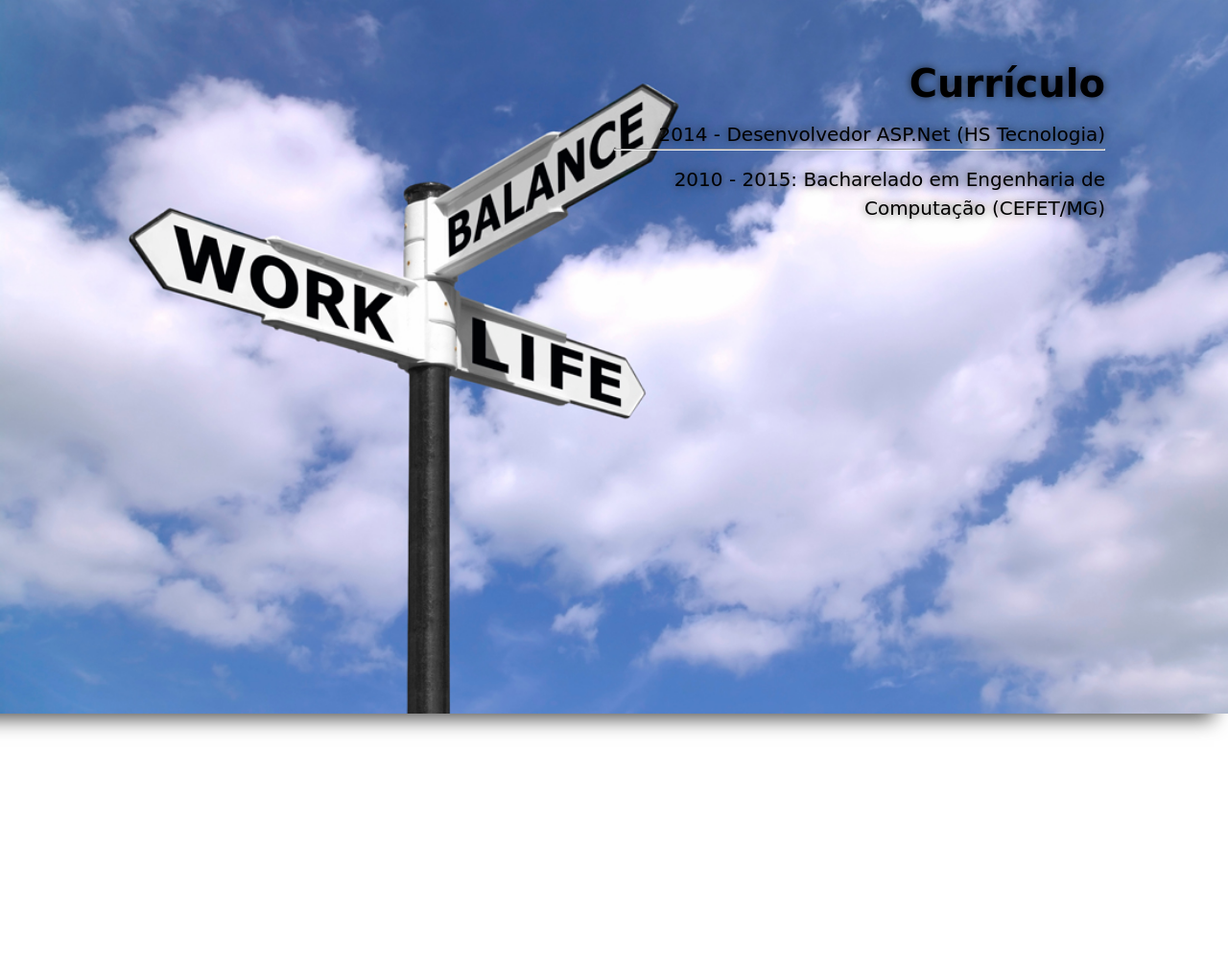
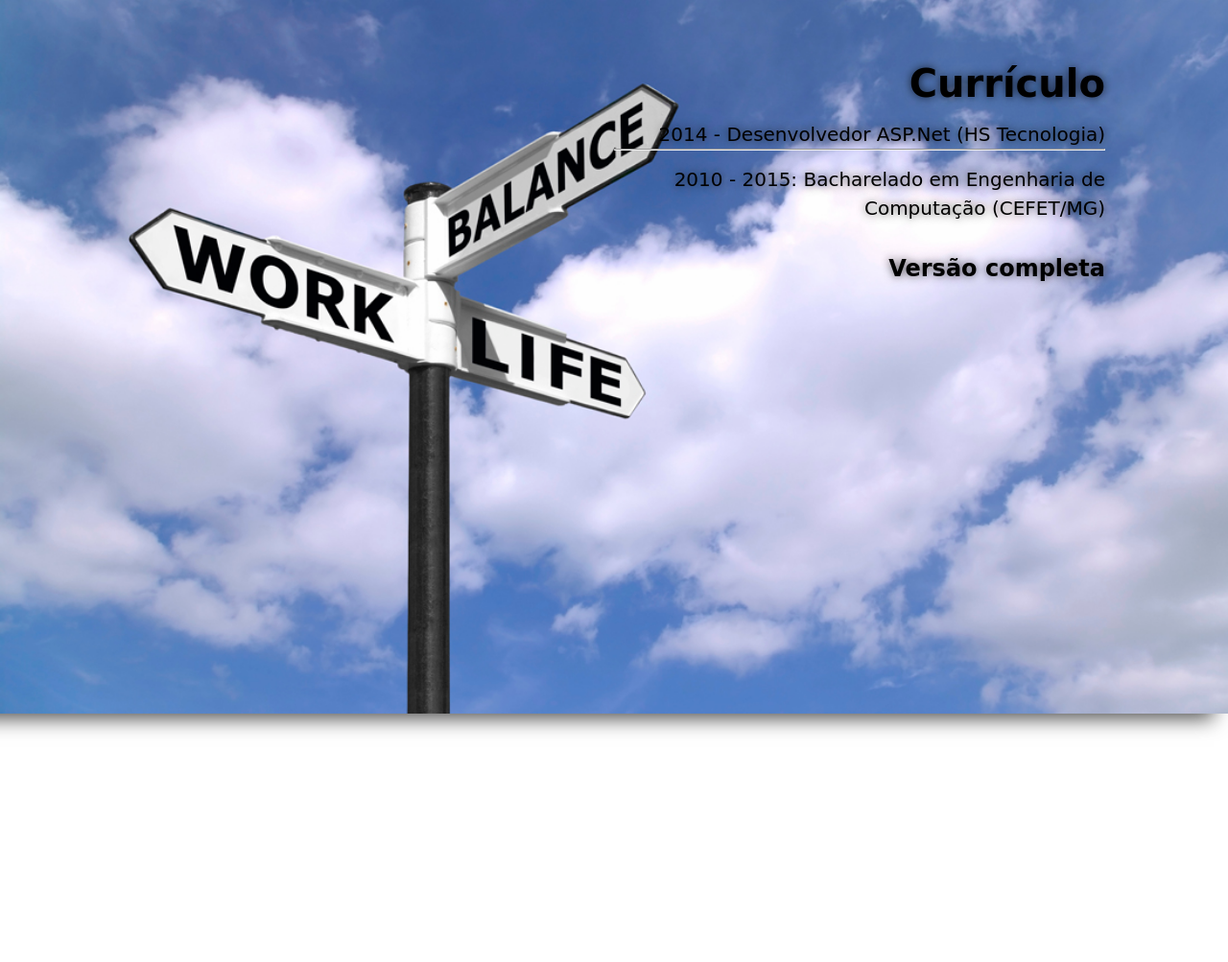
Before and after one commit to fonsecarlos/fonsecarlos.github.io, a plain HTML site: page index.html in a window 1280 px wide. Shown: the part 1656-2659 px from the top of the page at 96% size. Drawn offline with nearby package versions, Linux system fonts and the light colour scheme; some packages are replaced by stand-ins of ours; files whose address does not match are found by name; a web font is replaced by a local one.

Commit message:
Curriculo

```diff
--- a/index.html
+++ b/index.html
@@ -41,6 +41,8 @@
      	<p>2014 - Desenvolvedor ASP.Net (HS Tecnologia)</p>
      	<hr/>
      	<p>2010 - 2015: Bacharelado em Engenharia de Computação (CEFET/MG)</p>
+     	<br/>
+     	<p><a href="files/Curriculo.pdf"><h2>Versão completa</h2></a></p>
 
      </article>
 </div>
```
Also changed, not shown: 1 other file.
